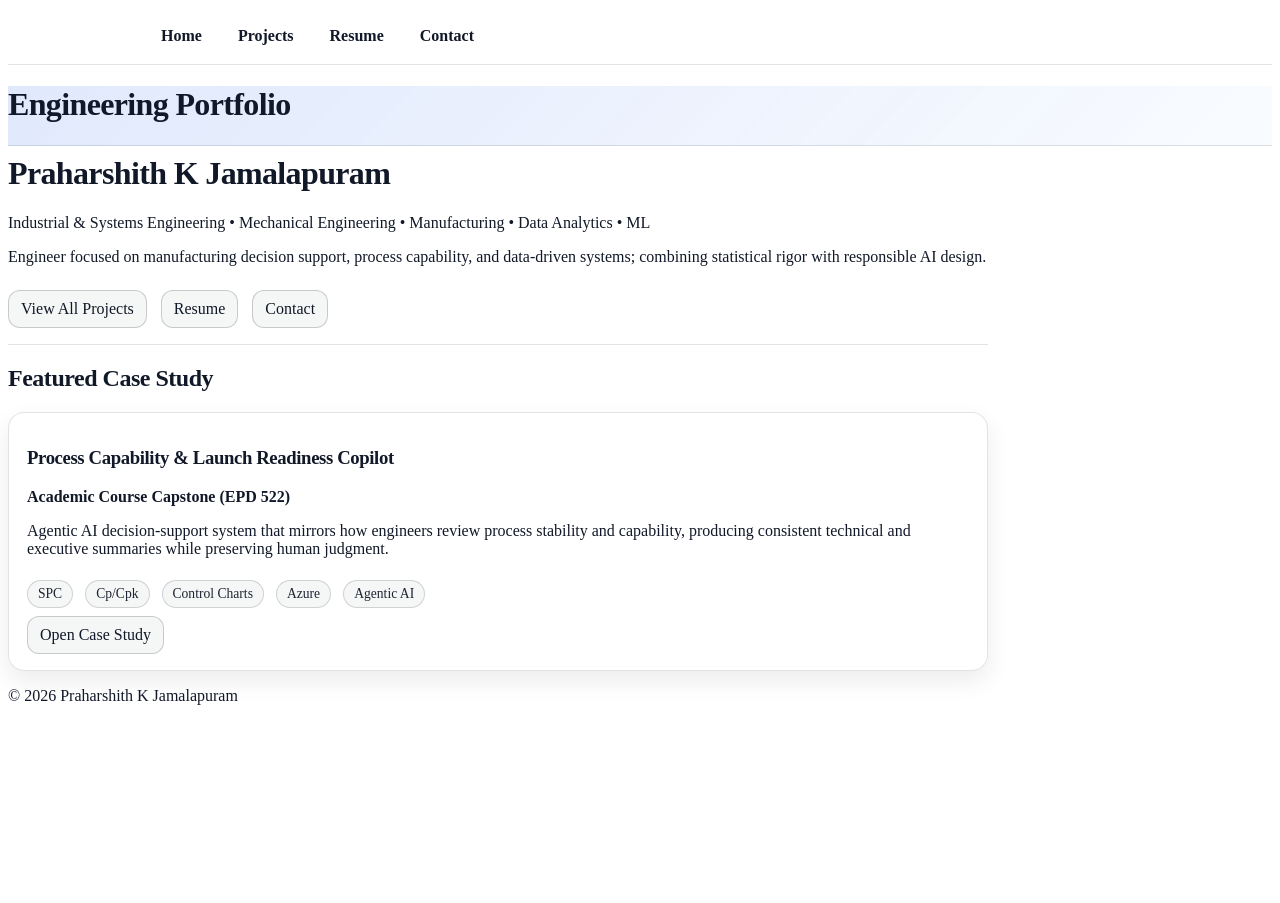
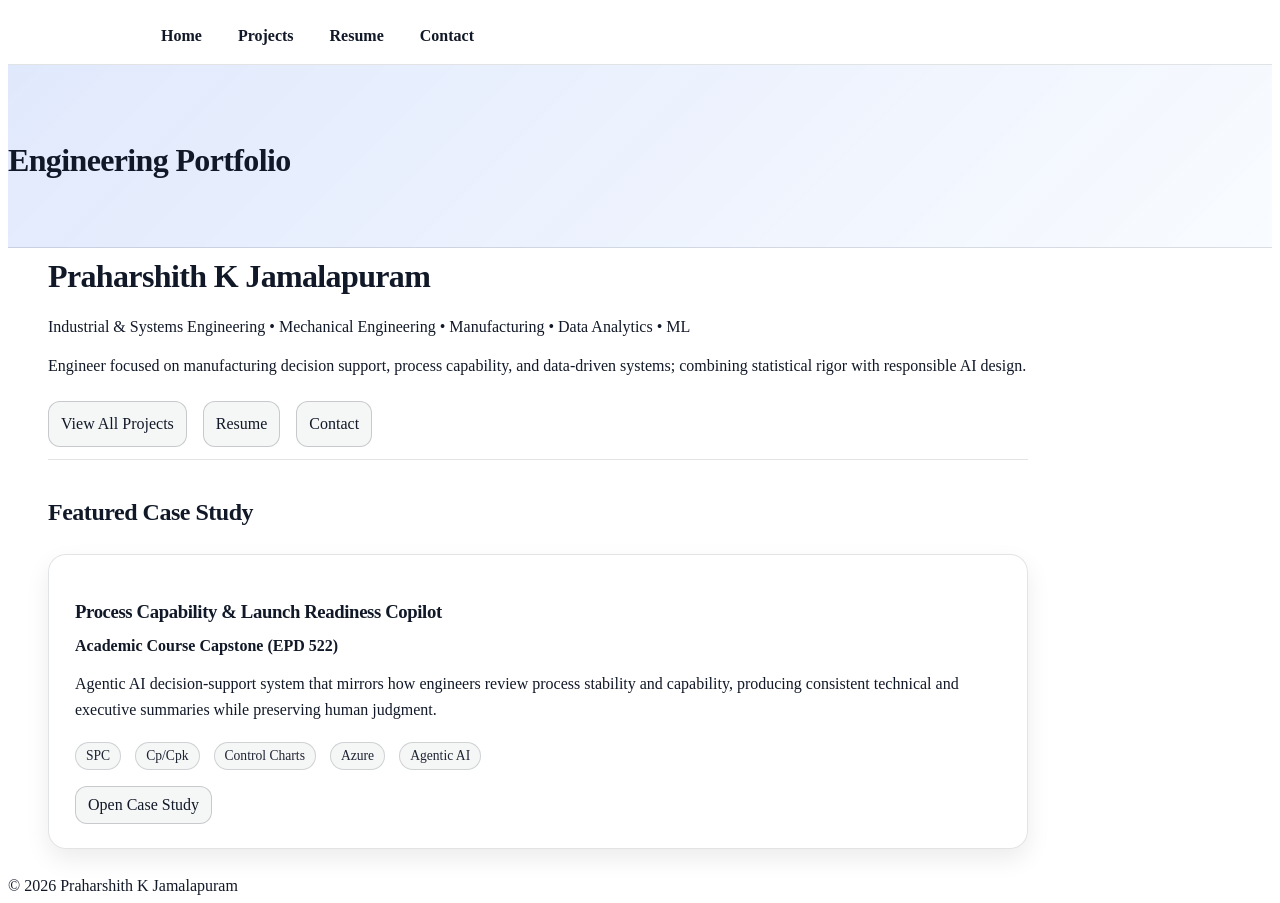
Before and after one commit to KaSho2/KaSho2.github.io, a Jekyll site: the page built from index.md, in a window 1280 px wide. Built offline with Jekyll 4.4.1, drawn with Linux system fonts in a browser that asks for light colours.

Commit message:
Update style.css

```diff
--- a/assets/css/style.css
+++ b/assets/css/style.css
@@ -1,3 +1,44 @@
+/* ---------- Global Content Width & Gutters ---------- */
+.main-content{
+  max-width: 1040px;          /* wider than default */
+  padding-left: 24px;
+  padding-right: 24px;
+}
+
+/* Extra breathing room on large screens */
+@media (min-width: 1200px){
+  .main-content{
+    padding-left: 40px;
+    padding-right: 40px;
+  }
+}
+/* ---------- Vertical Rhythm ---------- */
+.main-content h1{
+  margin-top: 0.8em;
+  margin-bottom: 0.6em;
+}
+
+.main-content h2{
+  margin-top: 1.6em;
+  margin-bottom: 0.6em;
+}
+
+.main-content h3{
+  margin-top: 1.2em;
+  margin-bottom: 0.4em;
+}
+
+.main-content p{
+  margin-top: 0.6em;
+  margin-bottom: 0.8em;
+  line-height: 1.6;
+}
+
+.main-content ul{
+  margin-top: 0.6em;
+  margin-bottom: 1em;
+}
+
 /* ---------- Base polish (works in light + dark) ---------- */
 :root{
   --bg: #ffffff;
@@ -63,15 +104,15 @@ a{ color: var(--link) !important; }
   opacity: 0.9;
 }
 
-/* Cards */
+/* ---------- Cards ---------- */
 .project-card{
   border: 1px solid var(--border);
-  border-radius: 16px;
-  padding: 16px 18px;
-  margin: 16px 0;
+  border-radius: 18px;
+  padding: 24px 26px;        /* MORE inner space */
+  margin: 28px 0;            /* MORE outer space */
   background: var(--card);
   box-shadow: var(--shadow);
-  backdrop-filter: blur(8px);
+  backdrop-filter: blur(10px);
 }
 
 /* Buttons */
@@ -104,6 +145,33 @@ a{ color: var(--link) !important; }
   font-size: 0.85rem;
   color: var(--fg);
   opacity: 0.95;
+}
+/* ---------- Buttons & Badges Spacing ---------- */
+.btn{
+  margin: 10px 12px 0 0;
+}
+
+.badges{
+  margin-top: 14px;
+  margin-bottom: 6px;
+}
+
+.badge{
+  margin: 6px 10px 0 0;
+}
+
+/* ---------- Page Header Spacing ---------- */
+.page-header{
+  padding-top: 56px !important;
+  padding-bottom: 48px !important;
+}
+
+.project-name{
+  margin-bottom: 0.4em;
+}
+
+.project-tagline{
+  margin-top: 0.4em;
 }
 
 /* Make text look less “bland” */
```
